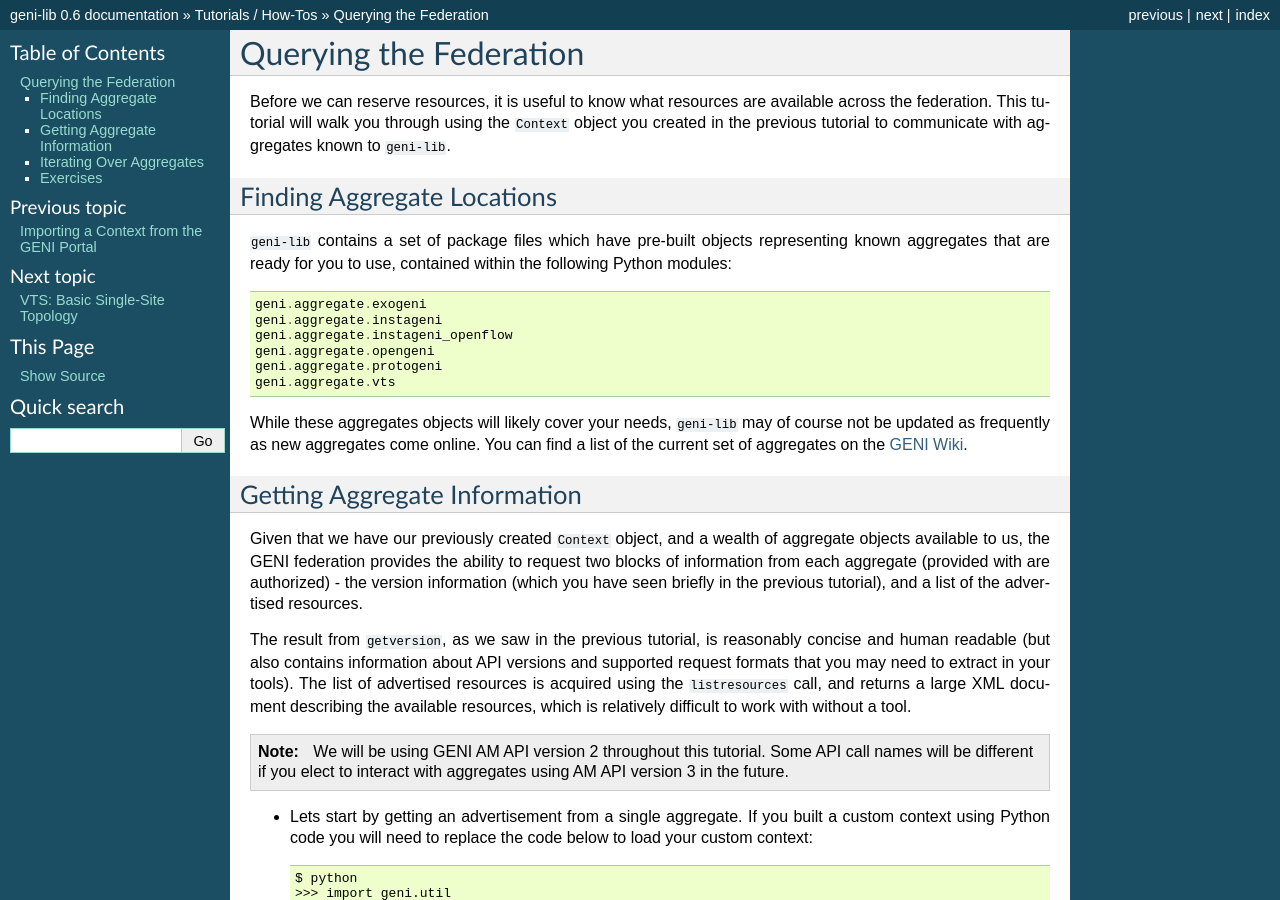
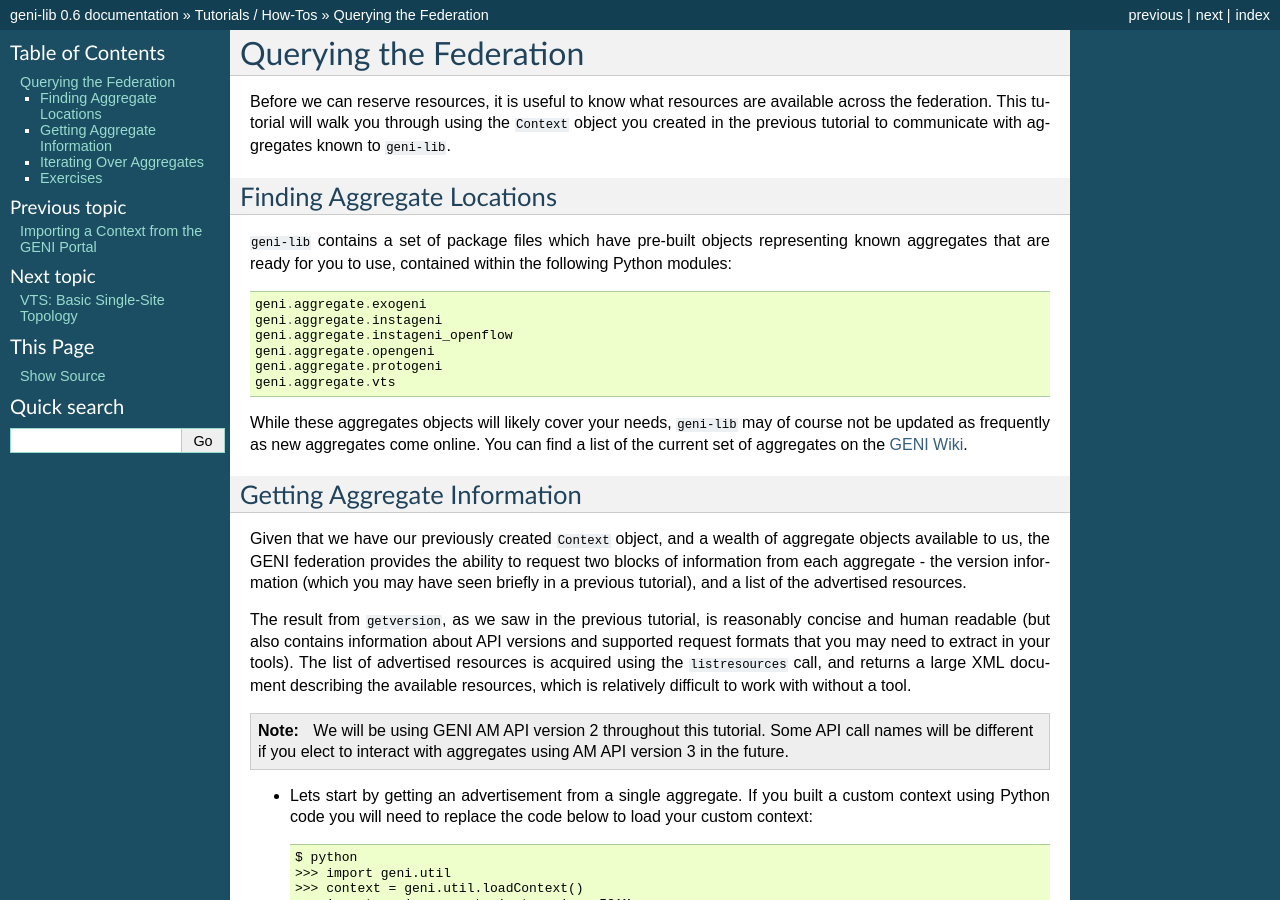
Before and after one commit to kaimast/geni-lib3, a Sphinx documentation site: the page built from docs/source/tutorials/federationquery.rst, in a window 1280 px wide and 900 px high. Built offline with Sphinx 7.4.7, drawn with Linux system fonts in a browser that asks for light colours; pages that are not in the unit, such as notebooks, are missing from menus.

Commit message:
Grammar cleanup

```diff
--- a/docs/source/tutorials/federationquery.rst
+++ b/docs/source/tutorials/federationquery.rst
@@ -33,8 +33,8 @@
 
 Given that we have our previously created ``Context`` object, and a wealth of aggregate objects
 available to us, the GENI federation provides the ability to request two blocks of information
-from each aggregate (provided with are authorized) - the version information (which you have
-seen briefly in the previous tutorial), and a list of the advertised resources.
+from each aggregate - the version information (which you may have seen briefly in a previous
+tutorial), and a list of the advertised resources.
 
 The result from ``getversion``, as we saw in the previous tutorial, is reasonably concise and
 human readable (but also contains information about API versions and supported request formats
```
